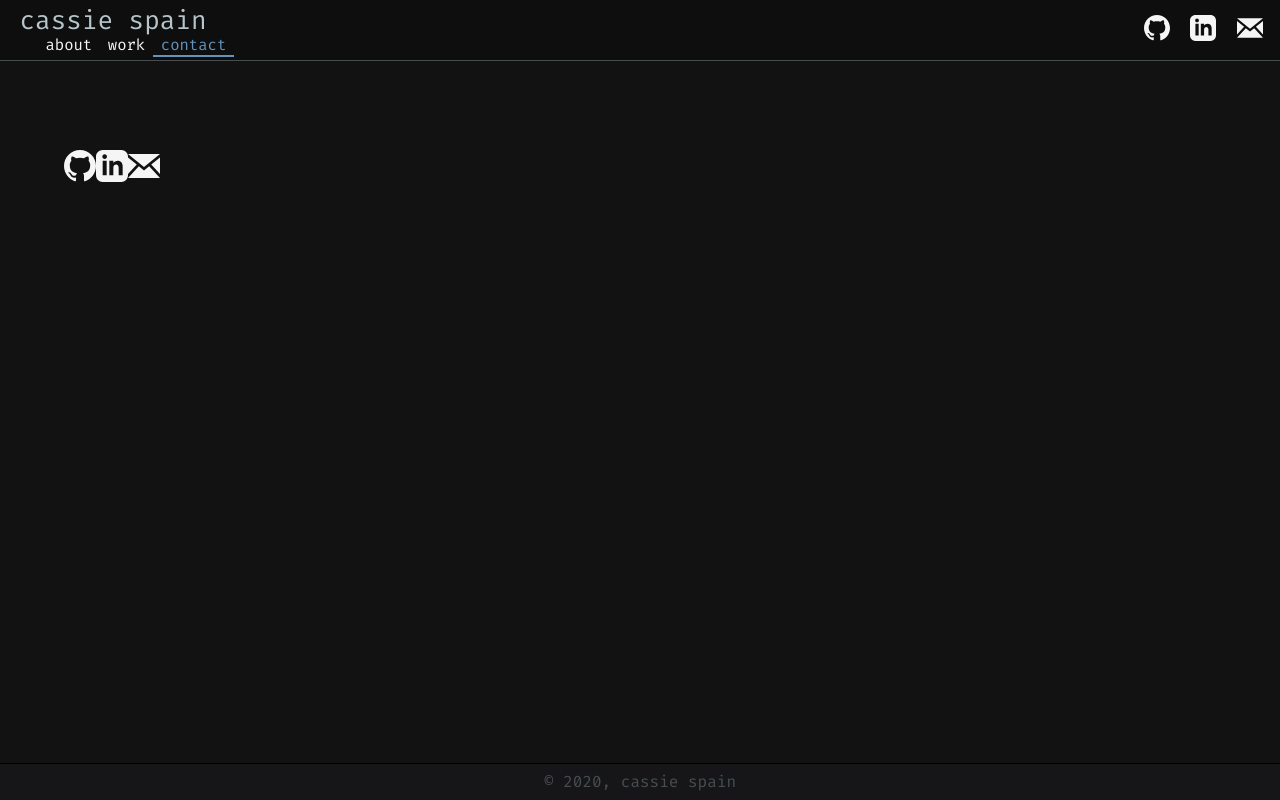
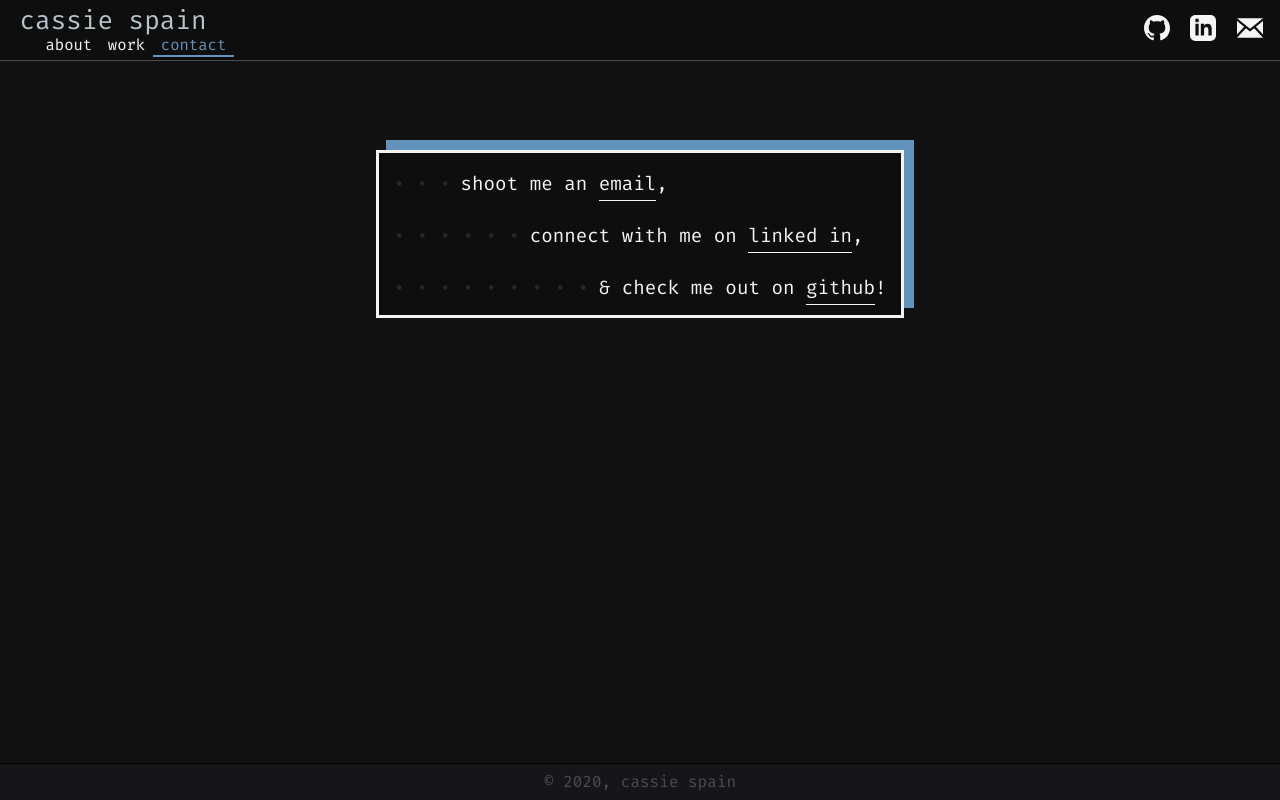
Before and after one commit to dreamwasp/portfolio, a Gatsby site: page /contact in a window 1280 px wide. Built offline with nearby package versions, Linux system fonts and the light colour scheme; Gatsby itself is replaced by a stand-in of ours.

Commit message:
contact page added

```diff
--- a/src/pages/contact.js
+++ b/src/pages/contact.js
@@ -22,21 +22,43 @@ export default () => {
         <title>cassie spain | contact</title>
       </Helmet>
       <div className={genText.rightContainer}>
-        <div className={genText.logos}>
-          {contacts.map(contact => (
-            <div className={genText.logo}>
-              <a href={contact.link} className={genText.logo} target="_blank">
-                <img
-                  src={contact.icon}
-                  onMouseEnter={() => hoverEffect(contact.desc)}
-                  onMouseLeave={() => setIsShown(false)}
-                  className={genText.resize}
-                />
+        <div className={genText.contactsContainer}>
+          <div className={genText.contactFrame}>
+            <p className={genText.contact}>
+              <span className={genText.greyText}> • • • </span> shoot me
+              an&nbsp;
+              <a
+                href="mailto:cea.spain@gmail.com"
+                className={genText.contactLink}
+              >
+                email
               </a>
-            </div>
-          ))}
+              ,
+            </p>
+            <p className={genText.contact}>
+              <span className={genText.greyText}> • • • • • • </span> connect
+              with me on&nbsp;
+              <a
+                href="mailto:cea.spain@gmail.com"
+                className={genText.contactLink}
+              >
+                linked in
+              </a>
+              ,
+            </p>
+            <p className={genText.contact}>
+              <span className={genText.greyText}> • • • • • • • • • </span>&
+              check me out on&nbsp;
+              <a
+                href="mailto:cea.spain@gmail.com"
+                className={genText.contactLink}
+              >
+                github
+              </a>
+              !
+            </p>
+          </div>
         </div>
-        {isShown && <Typist className={genText.workHeader}>{innerText}</Typist>}
       </div>
     </Layout>
   )
--- a/src/styles/genText.module.css
+++ b/src/styles/genText.module.css
@@ -21,6 +21,7 @@ p {
 
 .meFrame {
   width: 40%;
+  align-self: center;
 }
 
 .me {
@@ -37,7 +38,8 @@ p {
 }
 
 .workHeader {
-  width: 25em;
+  width: 25%;
+  min-width: fit-content;
   display: flex;
   padding: 0.3em 0.3em 0 0.3em;
   border: solid;
@@ -186,13 +188,13 @@ p {
 }
 
 .hoverText {
-  font: 400 1em Fira Code, sans-serif;
+  font: 400 1em;
   color: whitesmoke;
   margin: 1em 0em 0em 0em;
 }
 
 .contact {
-  font: 400 1em Fira Code, sans-serif;
+  font: 400 1em;
   color: whitesmoke;
   align-self: center;
   margin: 1em 0em 0em 0em;
@@ -202,3 +204,59 @@ p {
 .greenText {
   color: #80e1ff;
 }
+
+.greyText {
+  color: #24282b;
+  padding: 0 0.5em 0 0;
+}
+
+.contactsContainer {
+  display: flex;
+  justify-content: center;
+  width: 100%;
+}
+
+.contactFrame {
+  width: 25%;
+  min-width: fit-content;
+  padding: 0.3em 0.3em 0 0.3em;
+  border: solid;
+  border-color: whitesmoke;
+  background-color: #0e0e0e;
+  color: #b5c5ca;
+  box-shadow: 10px -10px #6193bc;
+  margin-bottom: 2.5em;
+  transition: all 0.2s;
+}
+
+.contactFrame:hover {
+  width: 25%;
+  min-width: fit-content;
+  padding: 0.3em 0.3em 0 0.3em;
+  border: solid;
+  border-color: whitesmoke;
+  background-color: #0e0e0e;
+  color: #b5c5ca;
+  box-shadow: 5px -5px #6193bc;
+  margin-bottom: 2.5em;
+}
+
+.contact {
+  padding: 0.5em;
+  margin: 0;
+  font-size: 1.2em;
+}
+
+.contactLink,
+.contactLink:visited {
+  color: whitesmoke;
+  text-decoration: none;
+  transition: all 0.2s;
+  border-bottom: 1px solid whitesmoke;
+}
+
+.contactLink:hover,
+.contactLink:active {
+  color: #6193bc;
+  border-bottom: 1px solid #6193bc;
+}
--- a/src/utils/projects.js
+++ b/src/utils/projects.js
@@ -60,7 +60,7 @@ const projObject = [
     description:
       "an e-commerce platform designed to sell a variety of slimes featuring a RESTful backend using Express and Sequelize, a product catalog, persistent user + guest sessions, and an integrated checkout process. ",
     tech:
-      "built with node.js, postgres, sequelize, express, axios, react, + redux.",
+      "built with node.js, postgres, sequelize, express, axios, react, redux, + material ui.",
     links: [
       {
         icon: gitHub,
```
